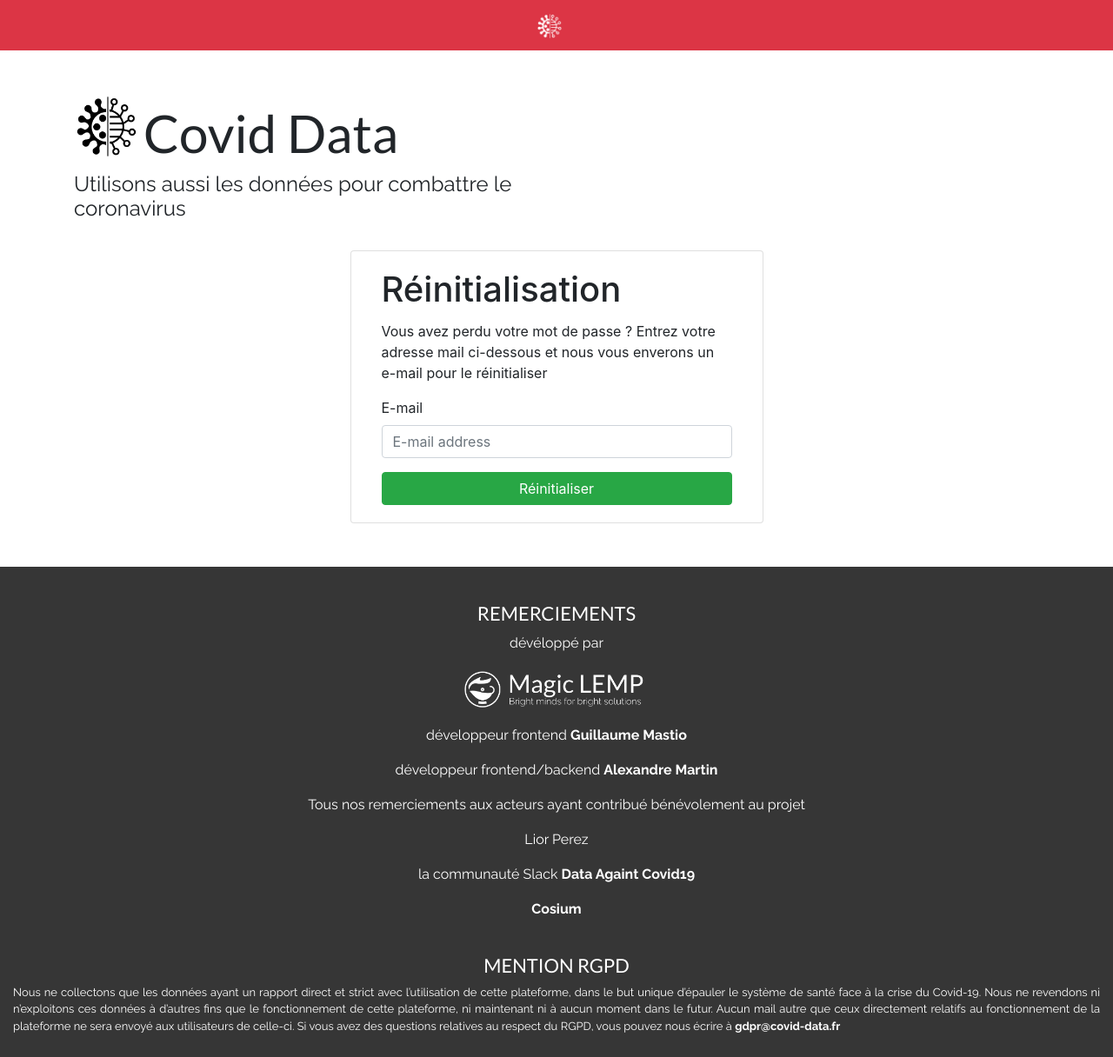
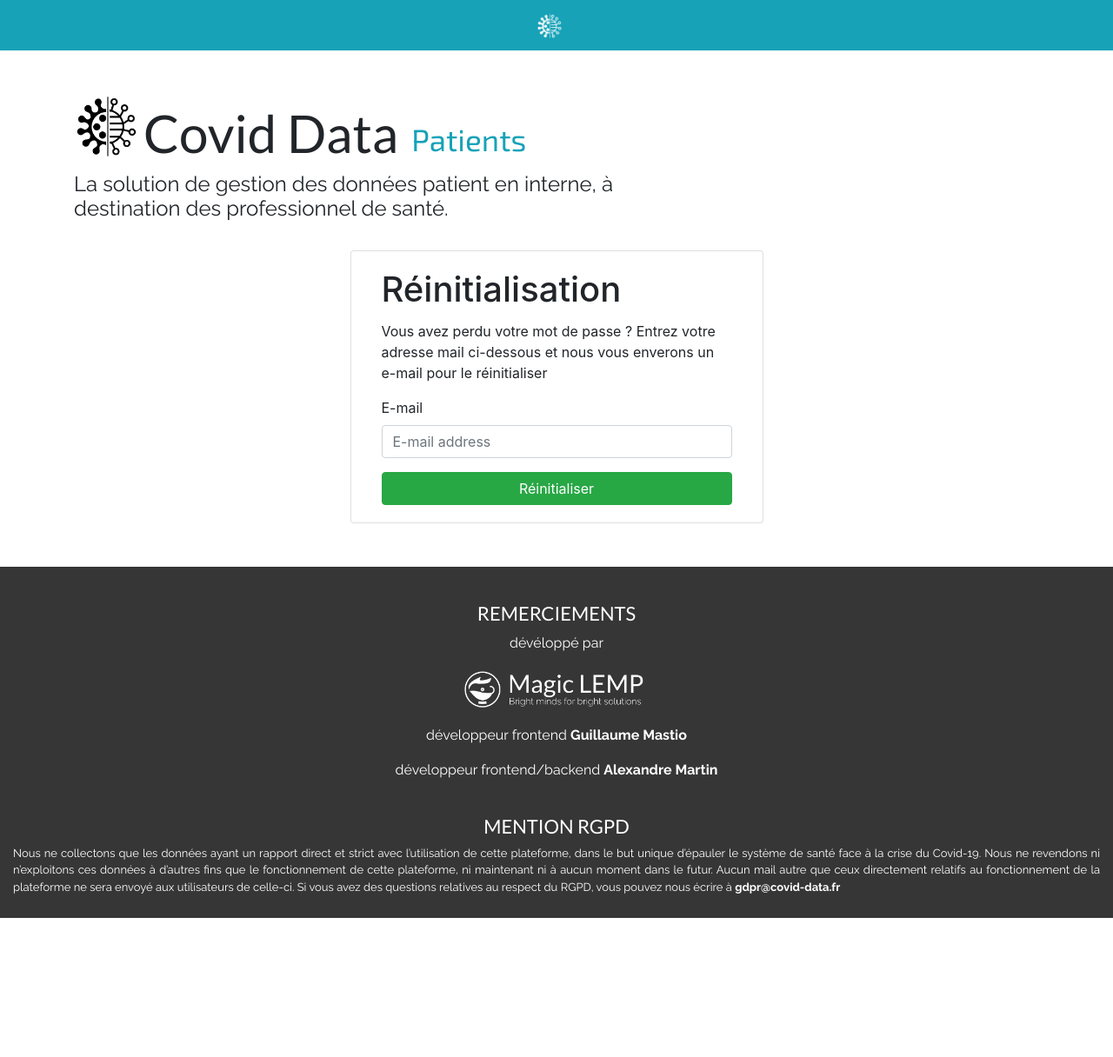
Before and after one commit to alexandreMartinEcl/covid-data-patients-local, a Django app: page /accounts/password/reset/ in a window 1280 px wide. Shown: the whole page at 87% size. After the commit the page ends 1056 px from the top, so only its background shows below. Run offline with Django 3.2, Linux system fonts and the light colour scheme; parts of the project's set-up code (start-up, migrations or seed data) failed here and were passed over; some libraries are stand-ins or nearby versions.

Commit message:
update front page

```diff
--- a/server/web/static/web/css/style.css
+++ b/server/web/static/web/css/style.css
@@ -100,6 +100,13 @@ SOFTWARE.
     padding-left: 5px;
 }
 
+.site-subbrand {
+    font-family: var(--subtitlefont);
+    font-size: 35px;
+    padding-left: 15px;
+    padding-top: 15px;
+}
+
 .site-title {
     font-family: var(--plainfont);
 }
--- a/server/web/templates/web/covid-data.html
+++ b/server/web/templates/web/covid-data.html
@@ -28,8 +28,9 @@ SOFTWARE.
     <div class="d-flex justify-content-start">
       <img class="d-flex" src="{% static 'web/images/logo.png'%}" width="75" height="75" alt="">
       <div class="site-brand align-self-center"> Covid Data </div>
+      <div class="text-info site-subbrand align-self-center"> Patients</div>
     </div>
-    <h4 class="site-title">{% trans "Utilisons aussi les données pour combattre le coronavirus" %}</h4>
+    <h4 class="site-title">{% trans "La solution de gestion des données patient en interne, à destination des professionnel de santé." %}</h4>
   </div>
   <div class="col-md-5">
   </div>
--- a/server/web/templates/web/footer.html
+++ b/server/web/templates/web/footer.html
@@ -33,10 +33,6 @@ SOFTWARE.
     </a></p>
     <p>{% trans "développeur frontend " %}<a class="footer-link" href="https://perso.crans.org/gmastio/">Guillaume Mastio</a></p>
     <p>{% trans "développeur frontend/backend " %}<a class="footer-link" href="https://perso.crans.org/gmastio/">Alexandre Martin</a></p>
-    <p>{% trans "Tous nos remerciements aux acteurs ayant contribué bénévolement au projet" %}</p>
-    <p>Lior Perez</p>
-    <p>{% trans "la communauté Slack " %}<a class="footer-link" href="https://dataagainstcovid-19.slack.com">Data Againt Covid19</a></p>
-    <p><a class="footer-link" href="https://www.cosium.com/en/home-en/">Cosium</a></p>
 
     <h2 class="footer-title">{% trans "Mention RGPD" %}</h2>
     <p class="footer-mention">
--- a/server/web/templates/web/navbar.html
+++ b/server/web/templates/web/navbar.html
@@ -23,7 +23,7 @@ SOFTWARE.
 {% load account socialaccount %}
 {% load static %}
 {% load i18n %}
-<nav class="navbar navbar-dark bg-danger">
+<nav class="navbar navbar-dark bg-info">
 
   {% if request.user.is_authenticated %}
   <ul class="nav justify-content-between" style="width: 100%;">
```
